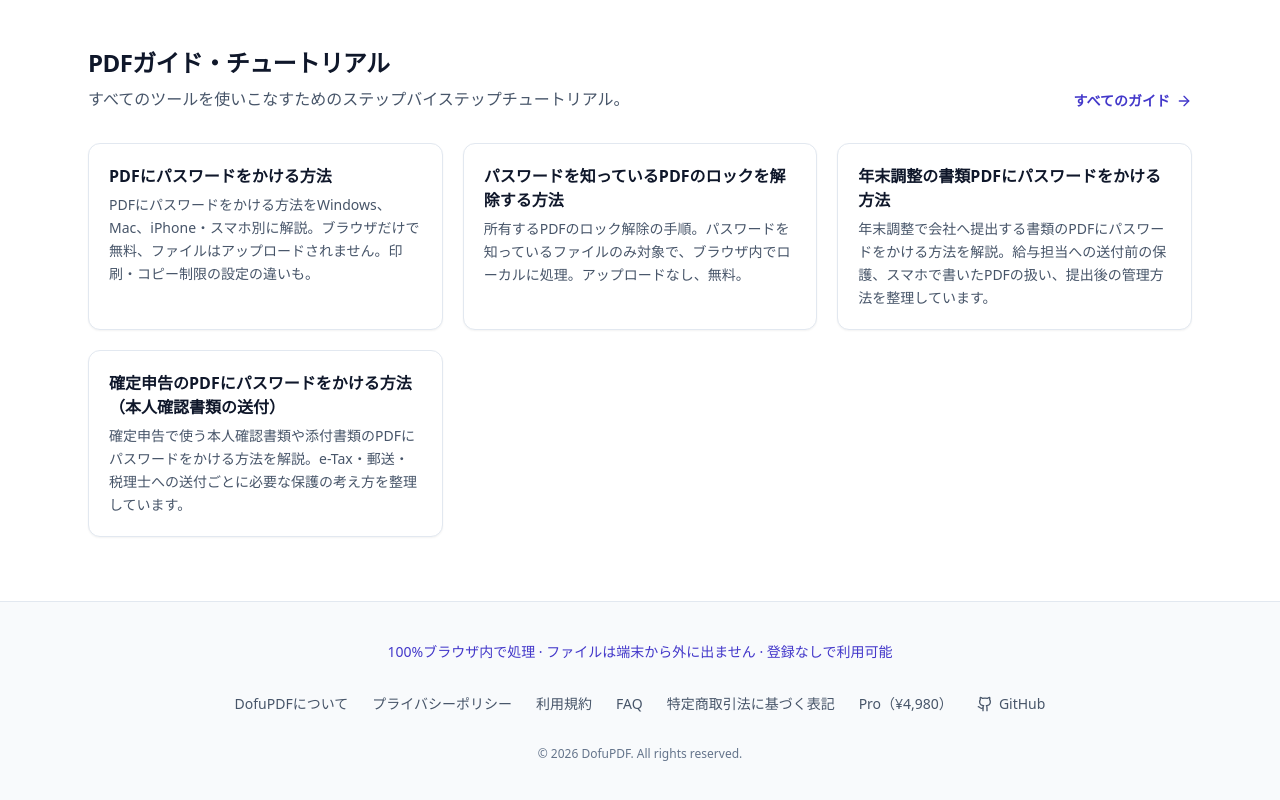
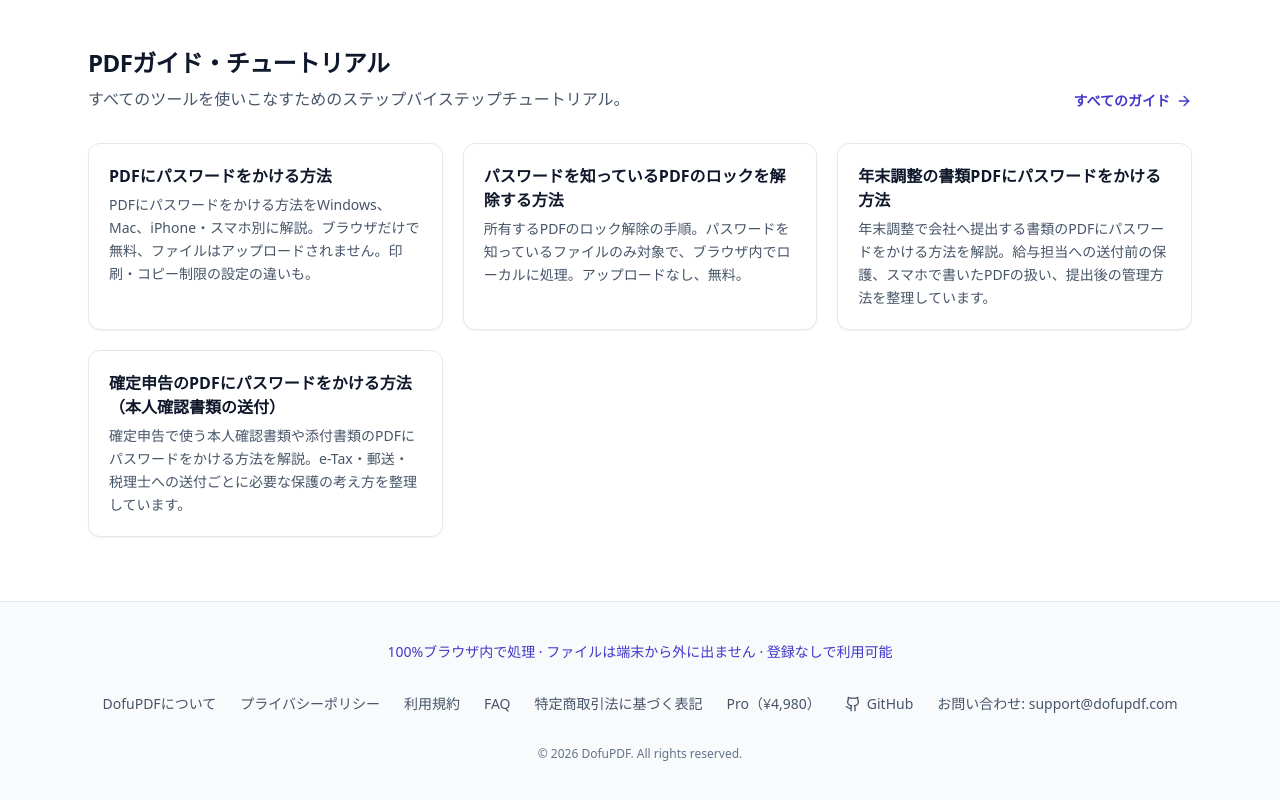
Before and after one commit to Jimsnote/dofupdf, a Next.js app: page / in a window 1280 px wide. Shown: the part 2438-3238 px from the top of the page. Built offline with nearby package versions, Linux system fonts and the light colour scheme; no server answers.

Commit message:
footer: show contact email on every page (SourceForge human review checks site contact info)

```diff
--- a/src/components/layout/Footer.tsx
+++ b/src/components/layout/Footer.tsx
@@ -49,6 +49,12 @@ export function Footer({ locale, dict }: FooterProps) {
             <Github className="h-4 w-4" aria-hidden />
             {dict.footer.github}
           </a>
+          <a
+            href="mailto:support@dofupdf.com"
+            className="inline-flex items-center gap-1.5 text-sm text-slate-600 hover:text-brand-700"
+          >
+            {dict.footer.contact}
+          </a>
         </nav>
 
         <p className="mt-8 text-center text-xs text-slate-500">
```
